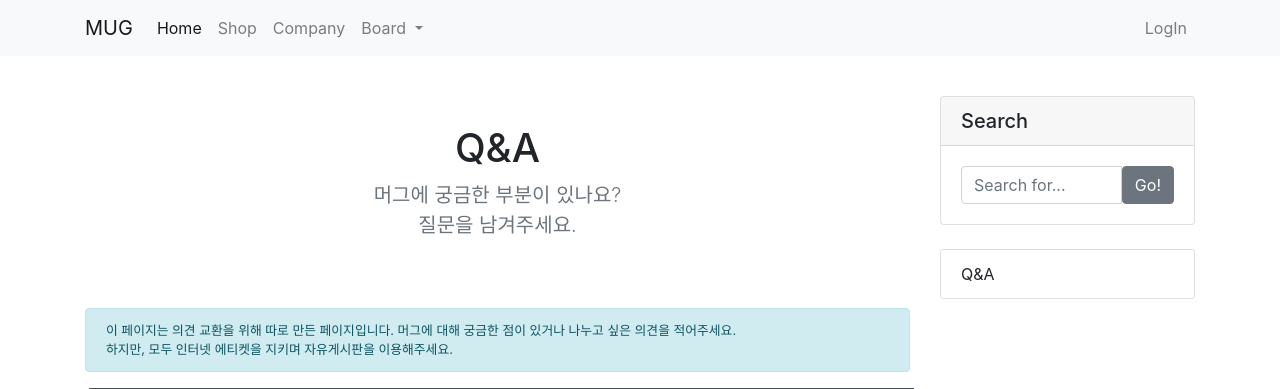
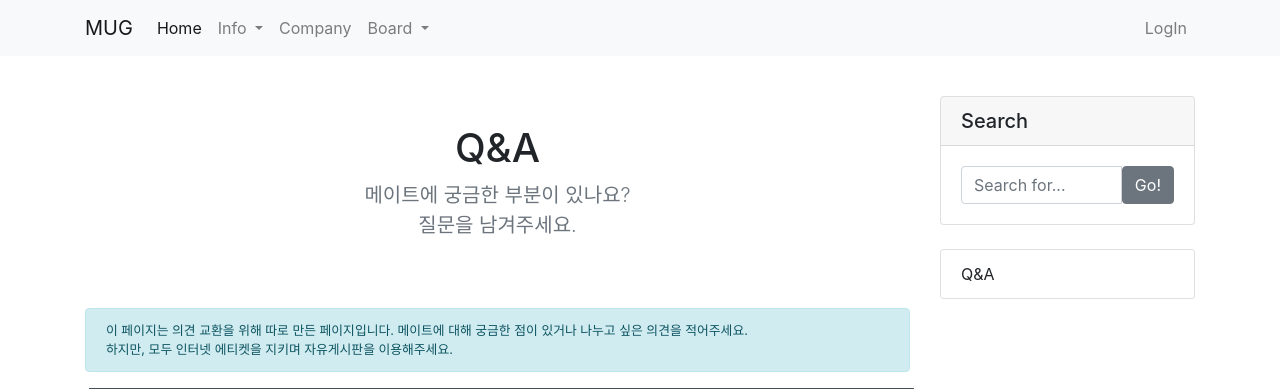
Before and after one commit to kcw9609/2023ICAN, a Django app: page /board/qna/ in a window 1280 px wide. Shown: the top 389 px of the page. Run offline with Django 4.2, Linux system fonts and the light colour scheme; data comes from the database, SQL or seed files in the repository; both versions use the stored data as it was after the commit; some libraries are stand-ins or nearby versions.

Commit message:
가이드북 틀 갖추기

```diff
--- a/board/templates/Board/qna_list.html
+++ b/board/templates/Board/qna_list.html
@@ -7,14 +7,14 @@
         <div class="col-lg-6 col-md-8 mx-auto">
 
                 <h1 class="fw-light">Q&A</h1>
-                <p class="lead text-muted">머그에 궁금한 부분이 있나요?<br/>질문을 남겨주세요.</p>
+                <p class="lead text-muted">메이트에 궁금한 부분이 있나요?<br/>질문을 남겨주세요.</p>
 
         </div>
     </div>
 </section>
 
 <div class="alert alert-info small" role="alert">
-    이 페이지는 의견 교환을 위해 따로 만든 페이지입니다. 머그에 대해 궁금한 점이 있거나 나누고 싶은 의견을 적어주세요. <br/> 하지만, 모두 인터넷 에티켓을 지키며 자유게시판을 이용해주세요.
+    이 페이지는 의견 교환을 위해 따로 만든 페이지입니다. 메이트에 대해 궁금한 점이 있거나 나누고 싶은 의견을 적어주세요. <br/> 하지만, 모두 인터넷 에티켓을 지키며 자유게시판을 이용해주세요.
 </div>
 
 <table class="table m-1">
--- a/finPrj/settings.py
+++ b/finPrj/settings.py
@@ -72,6 +72,7 @@ MIDDLEWARE = [
     'django.contrib.auth.middleware.AuthenticationMiddleware',
     'django.contrib.messages.middleware.MessageMiddleware',
     'django.middleware.clickjacking.XFrameOptionsMiddleware',
+    'allauth.account.middleware.AccountMiddleware'
 ]
 
 ROOT_URLCONF = 'finPrj.urls'
--- a/shop/templates/shop/navbar.html
+++ b/shop/templates/shop/navbar.html
@@ -11,8 +11,17 @@
           <li class="nav-item active">
             <a class="nav-link" href="/">Home</a>
           </li>
-          <li class="nav-item">
-            <a class="nav-link" href="/shop/">Shop</a>
+          <li class="nav-item dropdown">
+<!--            <a class="nav-link" href="/shop/">Info</a>-->
+            <a class="nav-link dropdown-toggle" href="/shop/" role="button" data-toggle="dropdown" aria-expanded="false">
+              Info
+            </a>
+            <div class="dropdown-menu">
+                <a class="dropdown-item" href="/shop/">교과</a>
+                <a class="dropdown-item" href="/shop/">비교과</a>
+                <a class="dropdown-item" href="/shop/">진로 및 취업</a>
+                <a class="dropdown-item" href="/shop/">깜짝 꿀팁</a>
+            </div>
           </li>
             {% if user.is_authenticated %}
               <li class="nav-item">
--- a/single_pages/templates/single_pages/company.html
+++ b/single_pages/templates/single_pages/company.html
@@ -19,7 +19,7 @@
       <div class="row">
           <div class="col-lg-8">
               <h1>
-                  안녕하세요. MUG입니다.
+                  안녕하세요. 메이트입니다.
               </h1>
               <br>
               <p class="lead">
--- a/single_pages/templates/single_pages/home.html
+++ b/single_pages/templates/single_pages/home.html
@@ -17,8 +17,8 @@
     <div class="container">
       <div class="row justify-content-between">
         <div class="col-lg-6 text-light">
-          <h1 class="mt-5">MUG</h1>
-          <p>머그의 가장 대표적인 브랜드인 MUG를 이용해 여러분만의 머그를 사보세요.</p>
+          <h1 class="mt-5">2024 ICAN GUIDEBOOK</h1>
+          <p>메이트가 만든 웹사이트로 IT전공에 대한 정보를 제공합니다.</p>
         </div>
         <div class="col-lg-5 mt-5">
           <h2 class="text-light">Shop - Recent items</h2>
```
Also changed, not shown: db.sqlite3.
